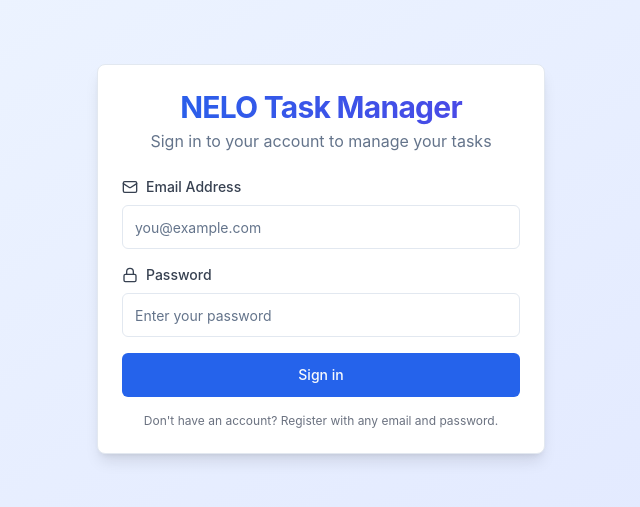
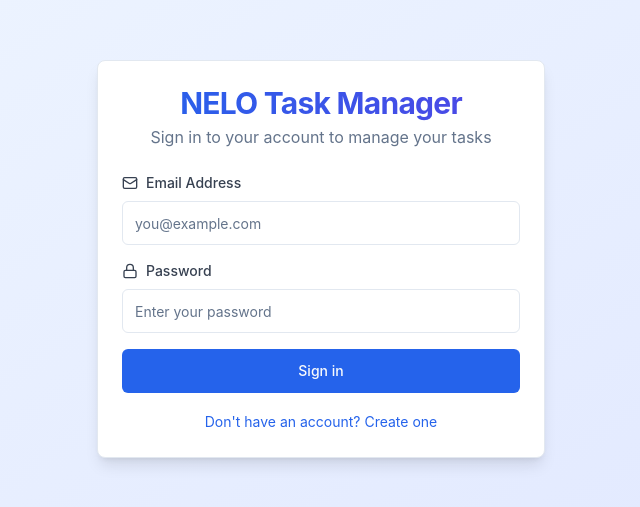
Before and after one commit to sunidhipathak639/nelo-task-manager, a React (Vite) app in the folder frontend/: page /login in a window 1280 px wide. Shown: the part 141-648 px from the top of the page, without its empty margins (319-959 px from the left). Built offline with nearby package versions, Linux system fonts and the light colour scheme; no server answers.

Commit message:
feat: add registration functionality to Login page

```diff
--- a/frontend/src/pages/Login.jsx
+++ b/frontend/src/pages/Login.jsx
@@ -4,12 +4,15 @@ import { Button } from '@/components/ui/button'
 import { Input } from '@/components/ui/input'
 import { Card, CardHeader, CardTitle, CardDescription, CardContent } from '@/components/ui/card'
 import { authService } from '@/services/authService'
-import { Loader2, Mail, Lock } from 'lucide-react'
+import { Loader2, Mail, Lock, User } from 'lucide-react'
 
 const Login = () => {
+  const [isRegister, setIsRegister] = useState(false)
   const [email, setEmail] = useState('')
   const [password, setPassword] = useState('')
+  const [name, setName] = useState('')
   const [error, setError] = useState('')
+  const [success, setSuccess] = useState('')
   const [loading, setLoading] = useState(false)
   const navigate = useNavigate()
 
@@ -21,10 +24,16 @@ const Login = () => {
   const handleSubmit = async (e) => {
     e.preventDefault()
     setError('')
+    setSuccess('')
 
     // Validation
     if (!email || !password) {
       setError('Please fill in all fields')
+      return
+    }
+
+    if (isRegister && !name.trim()) {
+      setError('Please enter your name')
       return
     }
 
@@ -41,11 +50,20 @@ const Login = () => {
     setLoading(true)
 
     try {
-      const result = await authService.login(email, password)
+      const result = isRegister
+        ? await authService.register(email, password, name)
+        : await authService.login(email, password)
 
       if (result.success) {
-        // Redirect to dashboard
-        navigate('/')
+        if (isRegister) {
+          setSuccess('Account created successfully! Redirecting...')
+          setTimeout(() => {
+            navigate('/')
+          }, 1500)
+        } else {
+          // Redirect to dashboard
+          navigate('/')
+        }
       } else {
         setError(result.error)
       }
@@ -64,7 +82,7 @@ const Login = () => {
             NELO Task Manager
           </CardTitle>
           <CardDescription className="text-base">
-            Sign in to your account to manage your tasks
+            {isRegister ? 'Create a new account to get started' : 'Sign in to your account to manage your tasks'}
           </CardDescription>
         </CardHeader>
         <CardContent>
@@ -72,6 +90,30 @@ const Login = () => {
             {error && (
               <div className="p-3 text-sm text-red-600 bg-red-50 border border-red-200 rounded-md">
                 {error}
+              </div>
+            )}
+            {success && (
+              <div className="p-3 text-sm text-green-600 bg-green-50 border border-green-200 rounded-md">
+                {success}
+              </div>
+            )}
+
+            {isRegister && (
+              <div className="space-y-2">
+                <label htmlFor="name" className="text-sm font-medium text-gray-700 flex items-center gap-2">
+                  <User className="h-4 w-4" />
+                  Full Name
+                </label>
+                <Input
+                  id="name"
+                  type="text"
+                  placeholder="Enter your name"
+                  value={name}
+                  onChange={(e) => setName(e.target.value)}
+                  disabled={loading}
+                  required={isRegister}
+                  className="h-11"
+                />
               </div>
             )}
 
@@ -117,16 +159,32 @@ const Login = () => {
               {loading ? (
                 <>
                   <Loader2 className="mr-2 h-4 w-4 animate-spin" />
-                  Signing in...
+                  {isRegister ? 'Creating account...' : 'Signing in...'}
                 </>
               ) : (
-                'Sign in'
+                isRegister ? 'Create Account' : 'Sign in'
               )}
             </Button>
 
-            <p className="text-xs text-center text-gray-500 mt-4">
-              Don't have an account? Register with any email and password.
-            </p>
+            <div className="text-center mt-4">
+              <button
+                type="button"
+                onClick={() => {
+                  setIsRegister(!isRegister)
+                  setError('')
+                  setSuccess('')
+                  setName('')
+                  setEmail('')
+                  setPassword('')
+                }}
+                className="text-sm text-blue-600 hover:text-blue-700 hover:underline"
+                disabled={loading}
+              >
+                {isRegister
+                  ? 'Already have an account? Sign in'
+                  : "Don't have an account? Create one"}
+              </button>
+            </div>
           </form>
         </CardContent>
       </Card>
```
